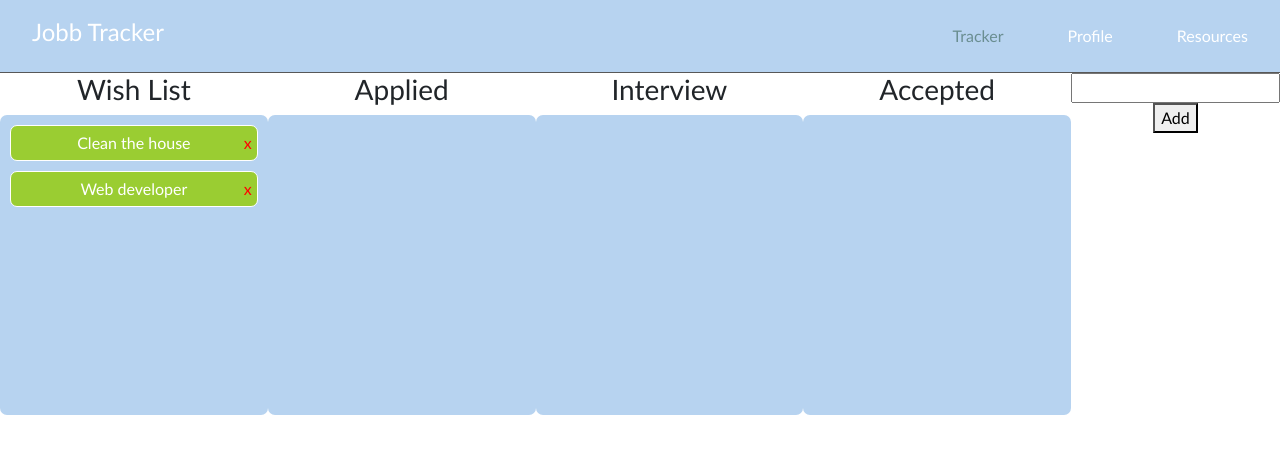
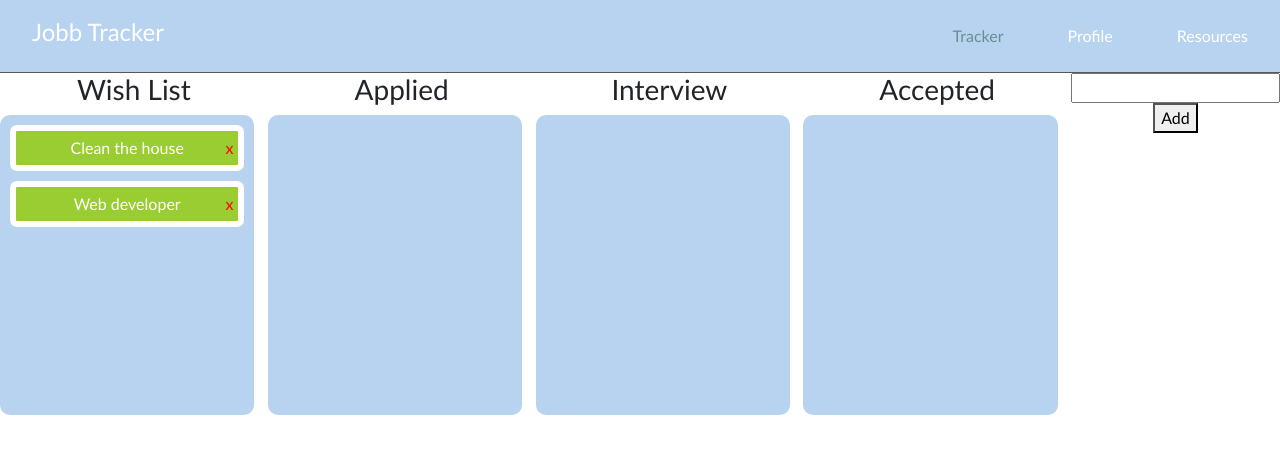
Before and after one commit to Dominik-Jad/job-tracker, a React (Vite) app: page / in a window 1280 px wide. Shown: the top 454 px of the page. Built offline with nearby package versions, Linux system fonts and the light colour scheme.

Commit message:
added styling to the droppable and draggables using css

```diff
--- a/src/components/app.css
+++ b/src/components/app.css
@@ -13,10 +13,11 @@
 }
 
 .droppable-col {
-    width: 100%;
+    width: 95%;
     background-color: #b7d3f0;
     padding: 10px 10px 0 10px;
-    border-radius: 7px;
+    border-radius: 10px;
+    border: black 10px;
     display: flex;
     flex-direction: column;
     min-height: 300px
@@ -26,7 +27,7 @@
     margin-bottom: 10px;
     background-color: yellowgreen;
     color: white;
-    border: 1px solid white;
+    border: 6px solid white;
     padding: 5px;
     border-radius: 7px;
 }
```
